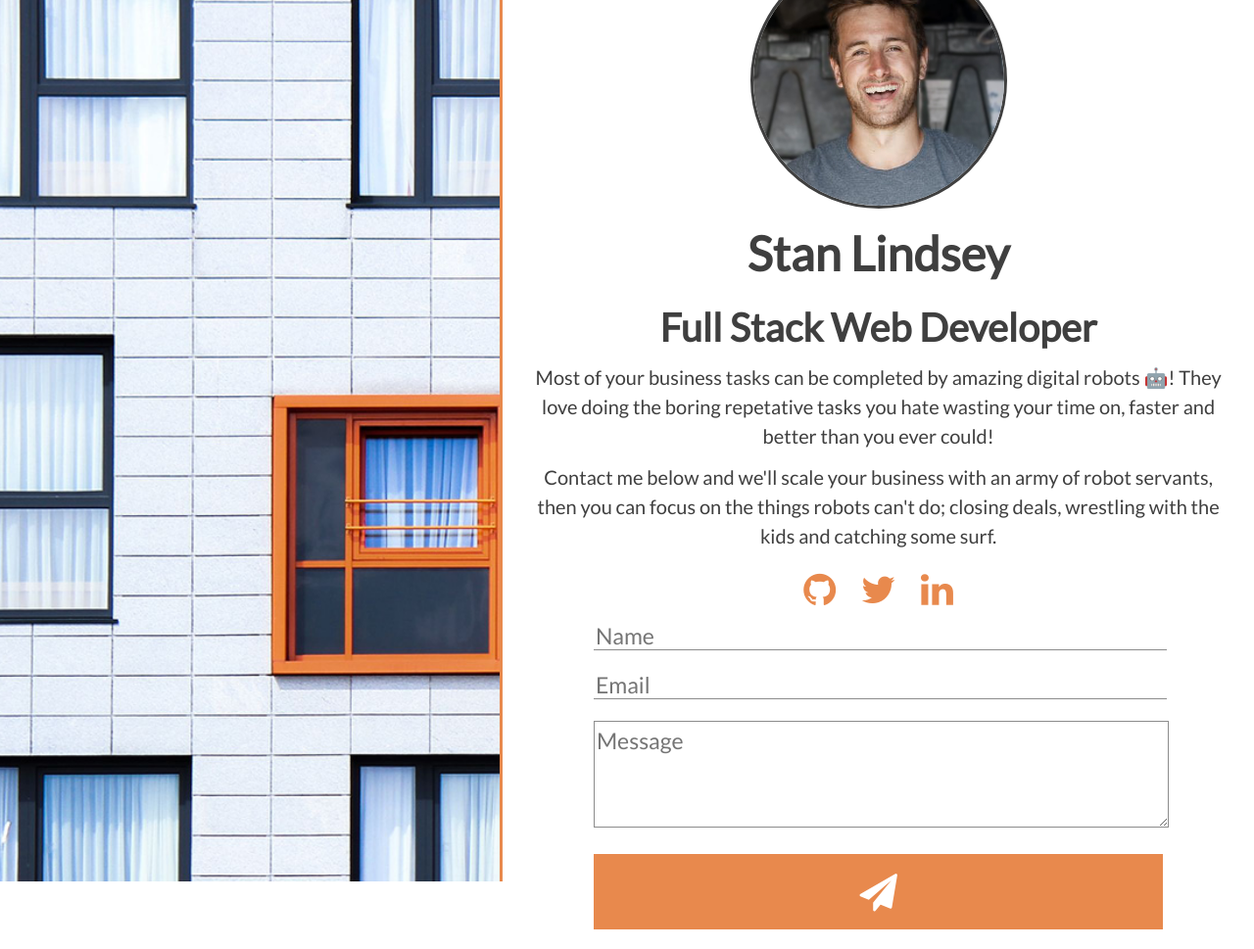
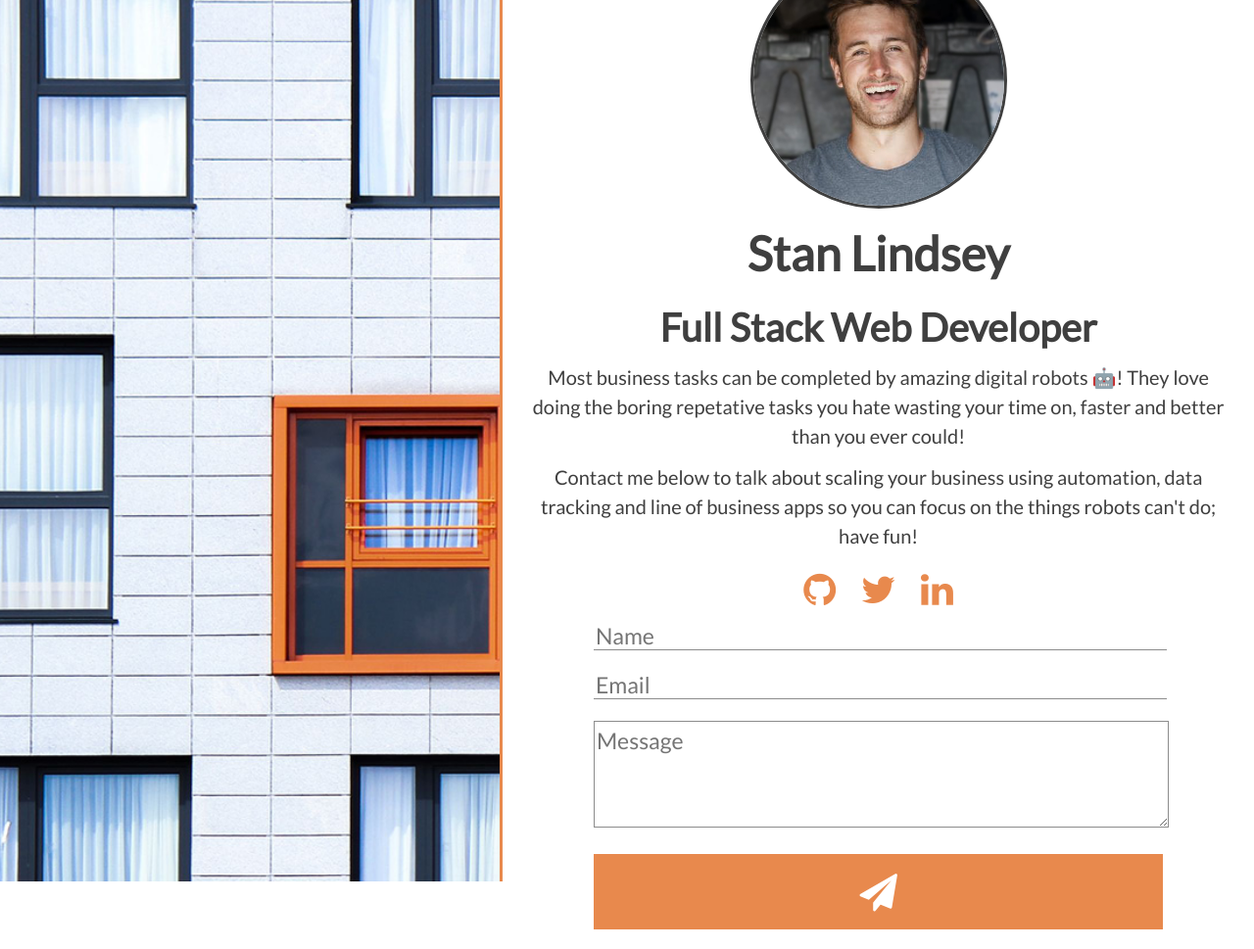
Before and after one commit to StanLindsey/stanlindsey.github.io, a Jekyll site: the page built from index.html, in a window 1280 px wide. Shown: the whole page at 98% size. Built offline with Jekyll 4.4.1, drawn with Linux system fonts in a browser that asks for light colours; nearby versions of some CDN libraries.

Commit message:
prose change

```diff
--- a/index.html
+++ b/index.html
@@ -5,8 +5,8 @@ layout: home
 <h1>Stan Lindsey</h1>
 <h2>Full Stack Web Developer</h2>
 
-<p>Most of your business tasks can be completed by amazing digital robots 🤖! They love doing the boring repetative tasks you hate wasting your time on, faster and better than you ever could!</p>
-<p>Contact me below and we'll scale your business with an army of robot servants, then you can focus on the things robots can't do; closing deals, wrestling with the kids and catching some surf.</p>
+<p>Most business tasks can be completed by amazing digital robots 🤖! They love doing the boring repetative tasks you hate wasting your time on, faster and better than you ever could!</p>
+<p>Contact me below to talk about scaling your business using automation, data tracking and line of business apps so you can focus on the things robots can't do; have fun!</p>
 
 <div class="social-icons">
   <a target="_blank" href="https://www.github.com/stanlindsey"><i class="fa fa-github" aria-hidden="true"></i></a>
```
